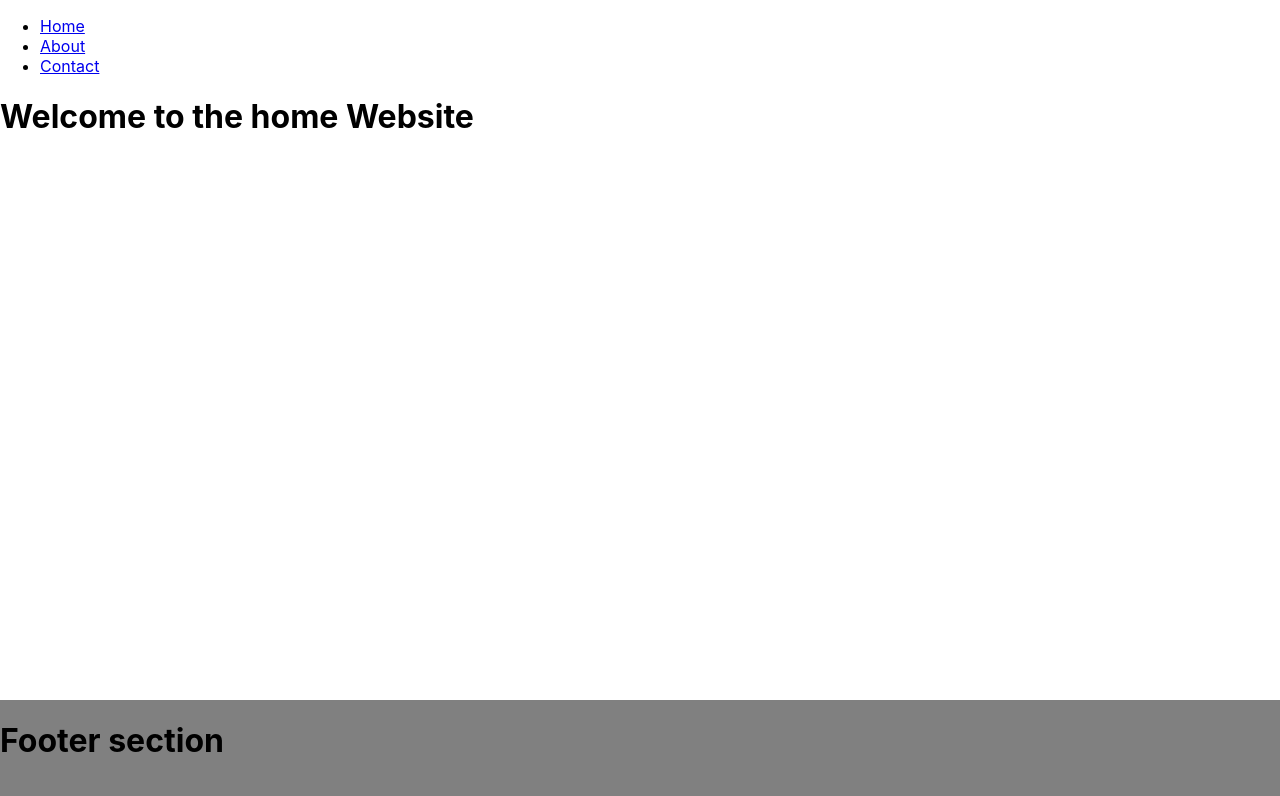
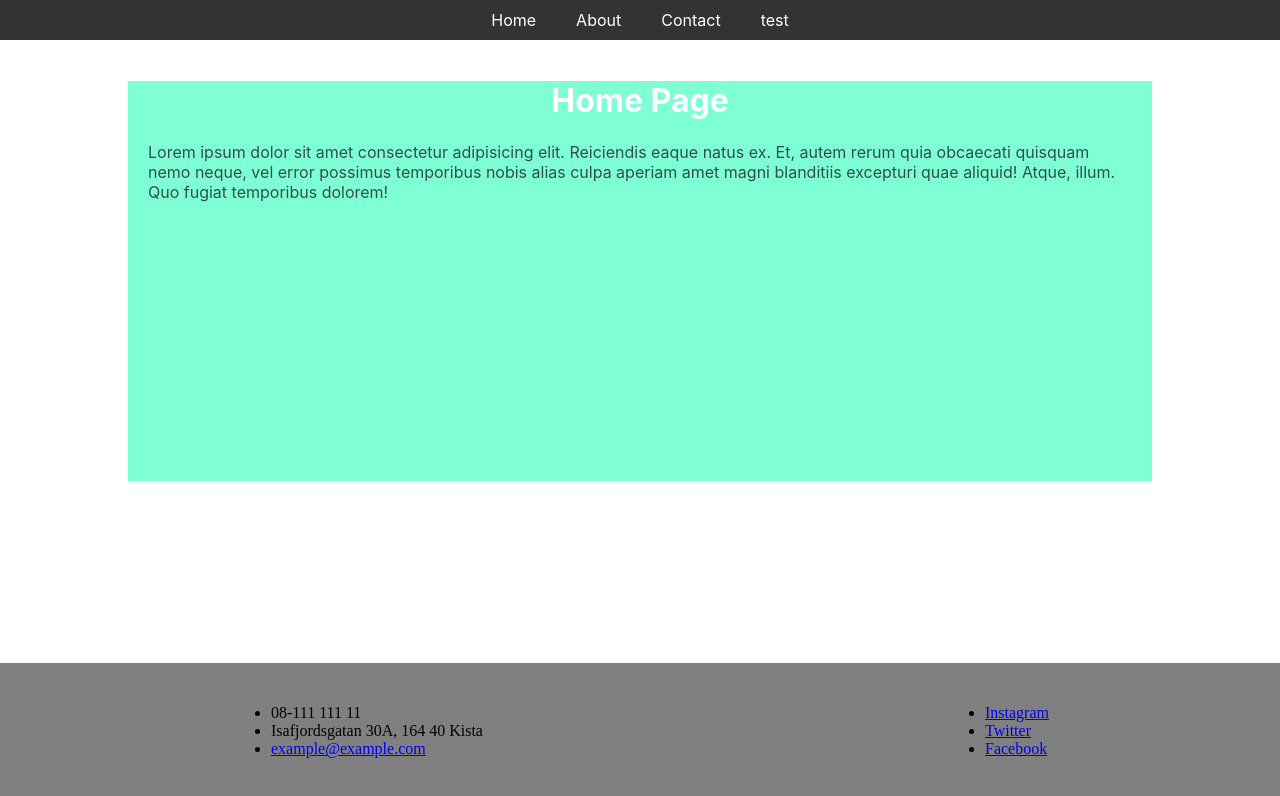
Before and after one commit to sararazm/FirstWebAplicationReact, a React (Create React App) app: page / in a window 1280 px wide. Shown: the top 796 px of the page. Built offline with nearby package versions, Linux system fonts and the light colour scheme.

Commit message:
common style for pages

```diff
--- a/package.json
+++ b/package.json
@@ -3,9 +3,11 @@
   "version": "0.1.0",
   "private": true,
   "dependencies": {
+    "@emotion/css": "^11.7.1",
     "@testing-library/jest-dom": "^5.16.2",
     "@testing-library/react": "^12.1.3",
     "@testing-library/user-event": "^13.5.0",
+    "emotion": "^11.0.0",
     "express": "^4.17.3",
     "react": "^17.0.2",
     "react-dom": "^17.0.2",
--- /dev/null
+++ b/src/components/Pages/Header.css
@@ -0,0 +1,14 @@
+body {
+    padding-top: 60px;
+    padding-bottom: 40px;
+}
+
+.fixed-header {
+    width: 100%;
+    position: fixed;
+    background: #333;
+    padding: 10px 0;
+    color: #fff;
+    text-align: center;
+    top: 0;
+}
--- a/src/components/Pages/Header.js
+++ b/src/components/Pages/Header.js
@@ -1,24 +1,20 @@
 import { Outlet, Link } from "react-router-dom";
+import "./Header.css"
 
 const Header = () => {
     return (
-        <>
+        <div className="fixed-header">
             <nav>
-                <ul>
-                    <li>
-                        <Link to="/">Home</Link>
-                    </li>
-                    <li>
-                        <Link to="/about">About</Link>
-                    </li>
-                    <li>
-                        <Link to="/contact">Contact</Link>
-                    </li>
-                </ul>
+
+                <Link to="/" style={{ textDecoration: "none", color: "white", paddingRight: '20px', paddingLeft: '20px' }}>Home</Link>
+                <Link to="/about" style={{ textDecoration: "none", color: "white", paddingRight: '20px', paddingLeft: '20px' }}>About</Link>
+                <Link to="/contact" style={{ textDecoration: "none", color: "white", paddingRight: '20px', paddingLeft: '20px' }}>Contact</Link>
+                <Link to="/contact" style={{ textDecoration: "none", color: "white", paddingRight: '20px', paddingLeft: '20px' }}>test</Link>
+
             </nav>
 
             <Outlet />
-        </>
+        </div>
     )
 };
 
--- a/src/components/Pages/about/About.js
+++ b/src/components/Pages/about/About.js
@@ -1,9 +1,9 @@
 import React from 'react'
-import "./About.css"
+import "../style.css"
 
 function About() {
     return (
-        <div>
+        <div className="container">
             <h1>About Me!</h1>
         </div>
     )
--- a/src/components/Pages/contact/Contact.js
+++ b/src/components/Pages/contact/Contact.js
@@ -1,9 +1,24 @@
-import React from 'react'
+import React, { useState } from 'react'
+import "../style.css";
 
 function Contact() {
+    const [count, setCount] = useState(5);
+
+    function decrementCount() {
+        setCount(previousCount => previousCount - 1);
+    }
+    function incrementCount() {
+        setCount(previousCount => previousCount + 1);
+    }
+
     return (
-        <div>
+        <div className="container">
+
             <h1>Contact Me!</h1>
+            <button className="minus-bottom" onClick={decrementCount}>-</button>
+            <span>{count}</span>
+            <button className="plus-bottom" onClick={incrementCount}>+</button>
+
         </div>
     )
 }
--- a/src/components/Pages/home/Home.js
+++ b/src/components/Pages/home/Home.js
@@ -1,9 +1,27 @@
-import React from 'react'
+import React, { useState } from 'react'
+import "../style.css"
+import { css } from '@emotion/css';
 
 function Home() {
+    const [color, setColor] = useState('#000000');
+    const [fontColor, setFontColor] = useState('#111111');
+
+    const styling = css`
+    width: 550px;
+    padding: 40px;
+    background-color: ${color};
+    h1 { color: ${fontColor} }
+    p { color: ${fontColor} }
+    `
+
     return (
-        <div>
-            <h1>Welcome to the home Website</h1>
+        <div className="container" style={{ textColor: { color } }}>
+            <h1 style={{ textDecoration: "none", color: "white", paddingRight: '20px', paddingLeft: '20px' }}>Home Page</h1>
+
+            <p>
+                Lorem ipsum dolor sit amet consectetur adipisicing elit. Reiciendis eaque natus ex. Et, autem rerum quia obcaecati quisquam nemo neque, vel error possimus temporibus nobis alias culpa aperiam amet magni blanditiis excepturi quae aliquid! Atque, illum. Quo fugiat temporibus dolorem!
+            </p>
+
         </div>
     )
 }
--- /dev/null
+++ b/src/components/Pages/style.css
@@ -0,0 +1,19 @@
+.container {
+    width: 80%;
+    height: 400px;
+    background-color: aquamarine;
+    padding: 10px 40px 10p 40px;
+    margin: 5px 10% 5px 10%;
+}
+
+h1 {
+    font-size: 60x;
+    color: darkslateblue;
+    text-align: center;
+}
+
+p {
+    color: darkslategray;
+    padding-left: 20px;
+    padding-right: 20px;
+}
--- a/src/components/footer/Footer.css
+++ b/src/components/footer/Footer.css
@@ -1,8 +1,19 @@
 .footer {
-    background-color: grey;
-    position: absolute;
-    bottom: 0;
-    left: 0;
-    width: 100%;
-    height: 100px;
-  }
+  background-color: grey;
+  position: fixed;
+  height: 80px;
+  bottom: 0;
+  left: 0;
+  width: 100%;
+  padding-top: 2%;
+  padding-bottom: 2%;
+  display: flex;
+  flex-direction: row;
+  justify-content: space-around;
+  height: auto;
+}
+
+.footer-text {
+  color: var(--Text_Color_1);
+  font-family: paragraph-font;
+}
--- a/src/components/footer/Footer.js
+++ b/src/components/footer/Footer.js
@@ -4,7 +4,31 @@ import "./Footer.css"
 function Footer() {
     return (
         <div className='footer'>
-            <h1>Footer section</h1>
+            <ul>
+                <li class="footer-text">
+                    08-111 111 11
+                </li>
+                <li class="footer-text">
+                    Isafjordsgatan 30A, 164 40 Kista
+                </li>
+                <li class="footer-text">
+                    <a href="mailto:example@example.com" class="button">example@example.com</a>
+                </li>
+            </ul>
+
+
+
+            <ul>
+                <li class="footer-text">
+                    <a class="footer-link" href="https://www.Instagram.com/">Instagram</a>
+                </li>
+                <li class="footer-text">
+                    <a class="footer-link" href="https://twitter.com/">Twitter</a>
+                </li>
+                <li class="footer-text">
+                    <a class="footer-link" href="https://www.Facebook.com/">Facebook</a>
+                </li>
+            </ul>
         </div>
     )
 }
```
Also changed, not shown: src/components/Pages/about/About.css (deleted), src/components/Pages/contact/Contact.css (deleted), src/components/Pages/home/Home.css (deleted), 1 other file (tests, documents, lock files or other folders).
